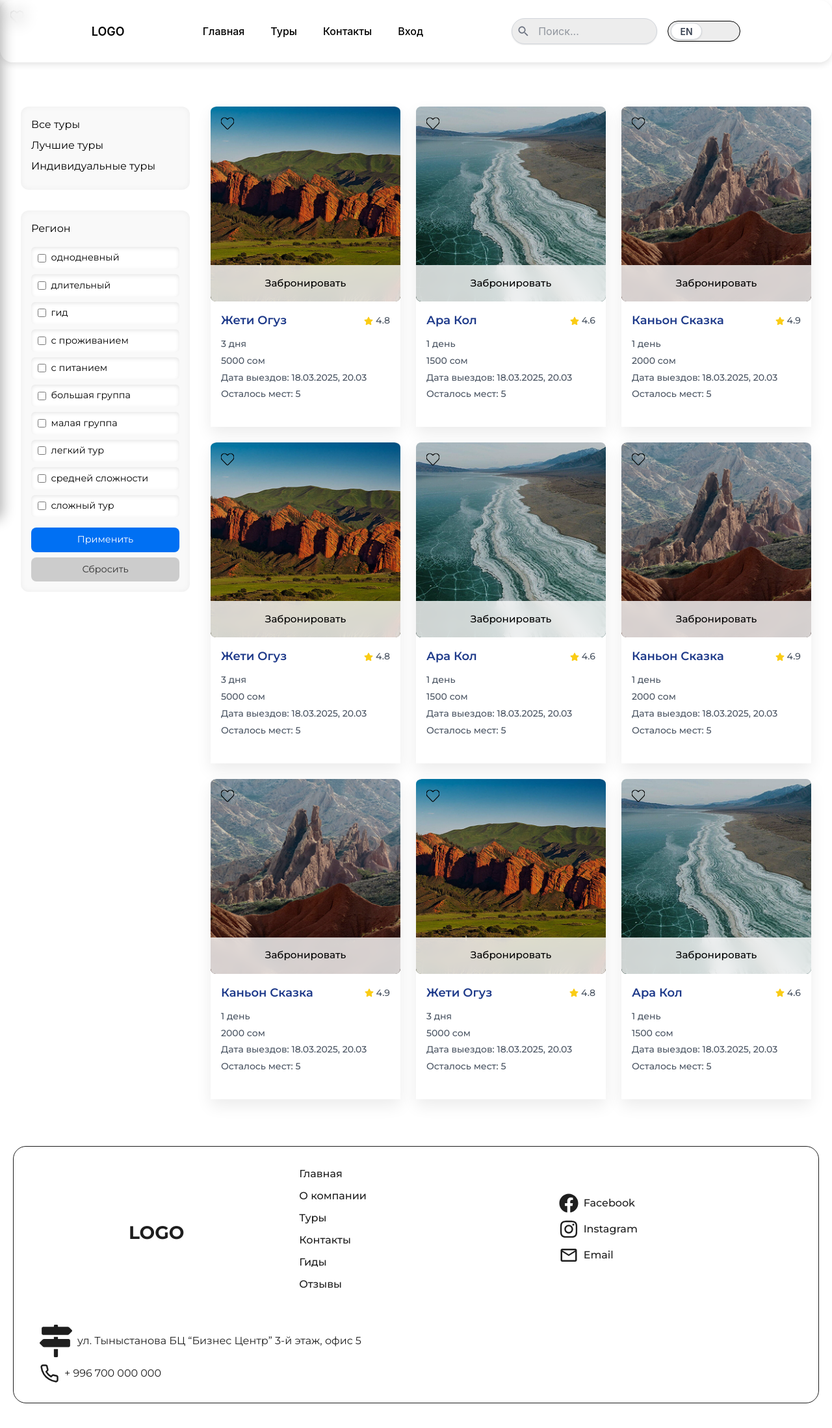
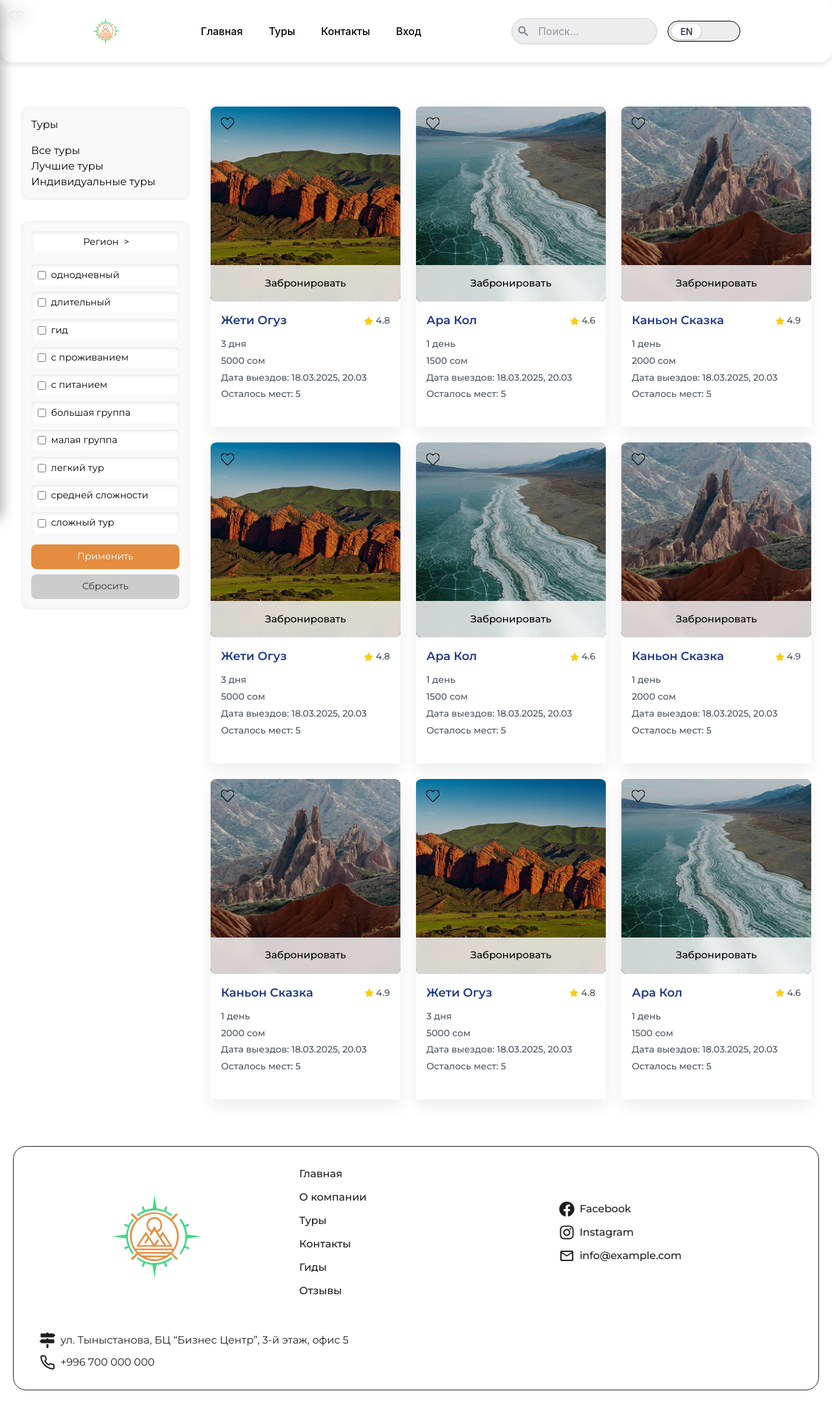
Before and after one commit to Asan86/my-nextjs-app_mega, a Next.js app: page /tours in a window 1280 px wide. Shown: the whole page at 65% size. Built offline with nearby package versions, Linux system fonts and the light colour scheme.

Commit message:
истравлена адаптация страницы тура

```diff
--- a/app/tours/ToursPage.module.scss
+++ b/app/tours/ToursPage.module.scss
@@ -2,7 +2,8 @@
   display: flex;
   gap: 2rem;
   padding: 2rem;
-  padding-top: 4rem; // смещение вниз на 100px
+  padding-top: 4rem;
+  margin-top: 100px;
 }
 
 .sidebar {
@@ -10,10 +11,22 @@
   display: flex;
   flex-direction: column;
   gap: 2rem;
-  margin-top: 100px; // дополнительная страховка
+}
+
+.sidebarMenu {
+  background-color: #f9f9f9;
+  padding: 1rem;
+  border-radius: 12px;
+  box-shadow: inset 0 0 10px rgba(0, 0, 0, 0.05);
+
+  h2,
+  h3 {
+    margin-bottom: 1rem;
+  }
 }
 
 .sidebarBlock {
+  display: block;
   background-color: #f9f9f9;
   padding: 1rem;
   border-radius: 12px;
@@ -39,6 +52,18 @@
     }
   }
 
+  .title_checkboxGroup {
+    display: flex;
+    align-items: center;
+    gap: 0.5rem;
+
+    font-size: 0.9rem;
+    padding: 0.4rem 5rem;
+    border-radius: 6px;
+    box-shadow: inset 0 2px 6px rgba(0, 0, 0, 0.1);
+    background-color: #fff;
+  }
+
   .checkboxGroup {
     display: flex;
     flex-direction: column;
@@ -51,7 +76,7 @@
       font-size: 0.9rem;
       padding: 0.4rem 0.6rem;
       border-radius: 6px;
-      box-shadow: inset 0 2px 6px rgba(0, 0, 0, 0.1); // внутренняя тень
+      box-shadow: inset 0 2px 6px rgba(0, 0, 0, 0.1);
       background-color: #fff;
     }
   }
@@ -67,13 +92,13 @@
       border: none;
       border-radius: 8px;
       cursor: pointer;
-      background-color: #0070f3;
+      background-color: #e48c3f;
       color: white;
       font-size: 0.9rem;
       transition: background-color 0.2s ease;
 
       &:hover {
-        background-color: #005dc1;
+        background-color: #ce8a4e;
       }
 
       &:last-child {
@@ -90,7 +115,7 @@
 
 .mainContent {
   flex: 1;
-  margin-top: 100px; // опустить основную колонку на 100px
+  margin-top: 0px;
 
   .title {
     font-size: 2rem;
@@ -104,3 +129,77 @@
     gap: 1.5rem;
   }
 }
+
+@media (max-width: 768px) {
+  .wrapper {
+    flex-direction: column;
+  }
+
+  .sidebar {
+    width: 100%;
+    margin-top: 0;
+    margin-bottom: 40px;
+  }
+
+  .sidebarMenu {
+    order: -1;
+  }
+
+  .sidebarBlock {
+    display: none;
+  }
+
+  .title_checkboxGroup {
+    padding: 0.4rem 1rem;
+  }
+
+  .checkboxGroup label {
+    font-size: 0.85rem;
+  }
+
+  .filterButtons button {
+    font-size: 0.85rem;
+  }
+
+  .mainContent .title {
+    font-size: 1.5rem;
+  }
+
+  .mainContent .cards {
+    grid-template-columns: repeat(auto-fit, minmax(200px, 1fr));
+  }
+}
+
+@media (max-width: 480px) {
+  .wrapper {
+    padding: 1rem;
+    gap: 1rem;
+  }
+
+  .sidebarMenu,
+  .sidebarBlock {
+    padding: 0.8rem;
+  }
+
+  .checkboxGroup label,
+  .title_checkboxGroup {
+    font-size: 0.8rem;
+    padding: 0.3rem 0.5rem;
+  }
+
+  .filterButtons button {
+    padding: 0.4rem;
+    font-size: 0.8rem;
+  }
+
+  .mainContent .cards {
+    grid-template-columns: 1fr;
+  }
+
+  .mainContent .title {
+    font-size: 1.3rem;
+  }
+  .sidebarBlock {
+    display: none;
+  }
+}
--- a/app/tours/[id]/page.tsx
+++ b/app/tours/[id]/page.tsx
@@ -31,6 +31,10 @@ const TourDetailsPage = () => {
 
   return (
     <div className={styles.container}>
+      <h2 className={styles.title}>
+        <span>{"< "}</span>
+        Туры
+      </h2>
       <div className={styles.imageWrapper}>
         <Image
           src={tour.image}
@@ -67,19 +71,20 @@ const TourDetailsPage = () => {
                 setSelectedDate(null);
               }
             }}
-            // value={selectedDate}
-            // className={styles.calendar}
-            // calendarType="gregory"
-            // locale="ru-RU"
+            value={selectedDate}
+            className={styles.calendar}
+            calendarType="gregory"
+            locale="ru-RU"
           />
-          {/* {selectedDate && (
+        </div>
+
+        <div className={styles.rightBlock}>
+          {selectedDate && (
             <p className={styles.selectedDateText}>
               Вы выбрали: {selectedDate.toLocaleDateString("ru-RU")}
             </p>
-          )} */}
+          )}
         </div>
-
-        <div className={styles.rightBlock}></div>
       </div>
 
       <div className={styles.description}>
--- a/app/tours/page.tsx
+++ b/app/tours/page.tsx
@@ -9,7 +9,8 @@ const ToursPage = () => {
   return (
     <div className={styles.wrapper}>
       <div className={styles.sidebar}>
-        <div className={styles.sidebarBlock}>
+        <div className={styles.sidebarMenu}>
+          <h2>Туры</h2>
           <ul>
             <li>Все туры</li>
             <li>Лучшие туры</li>
@@ -17,7 +18,9 @@ const ToursPage = () => {
           </ul>
         </div>
         <div className={styles.sidebarBlock}>
-          <h3>Регион</h3>
+          <h2 className={styles.title_checkboxGroup}>
+            Регион <span>{">"}</span>
+          </h2>
           <div className={styles.checkboxGroup}>
             {[
               "однодневный",
--- a/components/Footer/Footer.module.scss
+++ b/components/Footer/Footer.module.scss
@@ -18,20 +18,18 @@
   .column {
     flex: 1 1 280px;
     display: flex;
+    flex-direction: column;
     justify-content: center;
-    flex-direction: column;
+    word-break: break-word;
+    text-align: left;
   }
 
   .logoColumn {
-    display: flex;
-    flex-direction: column;
     align-items: center;
     text-align: center;
   }
 
   .logo {
-    font-size: 28px;
-    font-weight: bold;
     margin: 0 auto;
   }
 
@@ -42,10 +40,10 @@
     margin: 0;
 
     li {
-      margin-bottom: 10px;
       display: flex;
       align-items: center;
       gap: 8px;
+      margin-bottom: 12px;
 
       a {
         color: #1e1e1e;
@@ -65,9 +63,9 @@
     align-items: center;
     gap: 8px;
     margin-bottom: 10px;
+    font-size: 16px;
   }
 
-  /* Medium screens - tablets */
   @media (max-width: 1024px) {
     padding: 30px 15px;
 
@@ -83,36 +81,41 @@
     }
 
     .logo {
-      font-size: 24px;
+      width: 120px;
+    }
+
+    p {
+      justify-content: center;
     }
   }
 
-  /* Small screens - phones */
   @media (max-width: 768px) {
-    padding: 30px 10px;
+    padding: 25px 10px;
 
     .footerContainer {
       flex-direction: column;
       align-items: center;
-      text-align: center;
-      padding: 25px 15px;
+      padding: 20px 15px;
       gap: 20px;
     }
 
     .column {
       width: 100%;
       align-items: center;
-      padding-left: 50px;
+      text-align: center;
     }
 
     .logo {
-      font-size: 22px;
+      width: 100px;
+    }
+
+    p {
+      font-size: 15px;
     }
   }
 
-  /* Extra small screens */
   @media (max-width: 480px) {
-    padding: 15px 5px 25px;
+    padding: 20px 5px;
 
     .footerContainer {
       padding: 15px;
@@ -120,7 +123,33 @@
     }
 
     .logo {
-      font-size: 20px;
+      width: 80px;
+    }
+
+    .navList li,
+    .socialList li {
+      justify-content: center;
+    }
+
+    p {
+      font-size: 14px;
+      flex-direction: column;
+      align-items: center;
+      text-align: center;
+    }
+  }
+
+  @media (max-width: 360px) {
+    .footerContainer {
+      padding: 10px;
+    }
+
+    .logo {
+      width: 70px;
+    }
+
+    p {
+      font-size: 13px;
     }
   }
 }
--- a/components/Footer/Footer.tsx
+++ b/components/Footer/Footer.tsx
@@ -1,8 +1,11 @@
+"use client";
+
 "use client";
 
 import React from "react";
+import Image from "next/image";
+import Link from "next/link";
 import styles from "./Footer.module.scss";
-import Link from "next/link";
 import { FaFacebook, FaInstagram, FaMapSigns } from "react-icons/fa";
 import { MdOutlineEmail } from "react-icons/md";
 import { FiPhone } from "react-icons/fi";
@@ -12,7 +15,15 @@ const Footer = () => {
     <footer className={styles.footer}>
       <div className={styles.footerContainer}>
         <div className={`${styles.column} ${styles.logoColumn}`}>
-          <h2 className={styles.logo}>LOGO</h2>
+          <Link href="/" aria-label="Главная страница">
+            <Image
+              src="/icons/main_logo.svg"
+              alt="Логотип"
+              width={140}
+              height={60}
+              className={styles.logo}
+            />
+          </Link>
         </div>
 
         <div className={styles.column}>
@@ -41,31 +52,44 @@ const Footer = () => {
         <div className={styles.column}>
           <ul className={styles.socialList}>
             <li>
-              <FaFacebook size={30} />
-              <a href="https://facebook.com" target="_blank">
+              <FaFacebook size={24} aria-hidden="true" />
+              <a
+                href="https://facebook.com"
+                target="_blank"
+                rel="noopener noreferrer"
+                aria-label="Facebook"
+              >
                 Facebook
               </a>
             </li>
             <li>
-              <FaInstagram size={30} />
-              <a href="https://instagram.com" target="_blank">
+              <FaInstagram size={24} aria-hidden="true" />
+              <a
+                href="https://instagram.com"
+                target="_blank"
+                rel="noopener noreferrer"
+                aria-label="Instagram"
+              >
                 Instagram
               </a>
             </li>
             <li>
-              <MdOutlineEmail size={30} />
-              <a href="mailto:info@example.com">Email</a>
+              <MdOutlineEmail size={24} aria-hidden="true" />
+              <a href="mailto:info@example.com" aria-label="Email">
+                info@example.com
+              </a>
             </li>
           </ul>
         </div>
 
         <div className={styles.column}>
           <p>
-            <FaMapSigns size={50} /> ул. Тыныстанова БЦ “Бизнес Центр” 3-й этаж,
-            офис 5
+            <FaMapSigns size={24} aria-hidden="true" />
+            ул. Тыныстанова, БЦ “Бизнес Центр”, 3-й этаж, офис 5
           </p>
           <p>
-            <FiPhone size={30} /> + 996 700 000 000
+            <FiPhone size={24} aria-hidden="true" />
+            +996 700 000 000
           </p>
         </div>
       </div>
--- a/components/Navbar/Nav/Nav.tsx
+++ b/components/Navbar/Nav/Nav.tsx
@@ -38,7 +38,9 @@ const Nav = ({ openNav }: Props) => {
   return (
     <nav className={`${styles.navbar} ${scrolled ? styles.scrolled : ""}`}>
       <div className={styles.container}>
-        <span className={styles.logo}>LOGO</span>
+        <Link href="/">
+          <img src="/icons/main_logo.svg" alt="Логотип" className={styles.logoImage} width={45}/>
+        </Link>
 
         <div className={`${styles.navLinks} ${navOpen ? styles.navOpen : ""}`}>
           {navLinks.map(({ id, url, label }) => (
```
Also changed, not shown: app/tours/[id]/TourDetails.module.scss (+103 -0 lines), public/icons/main_logo.svg (added).
